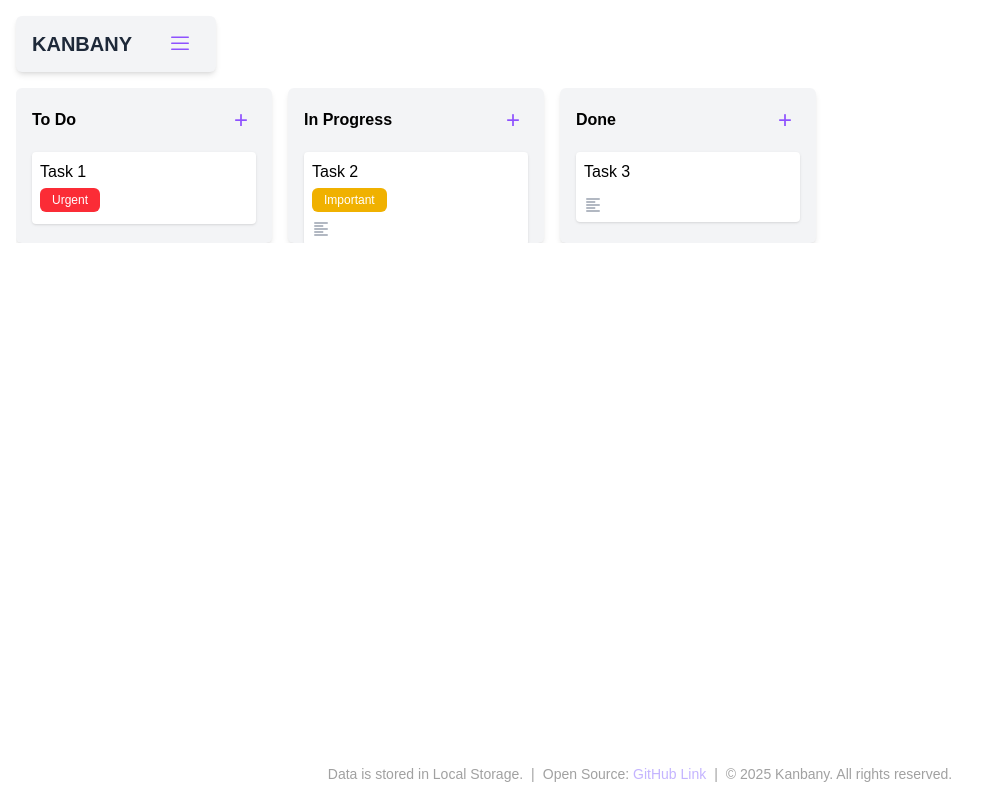
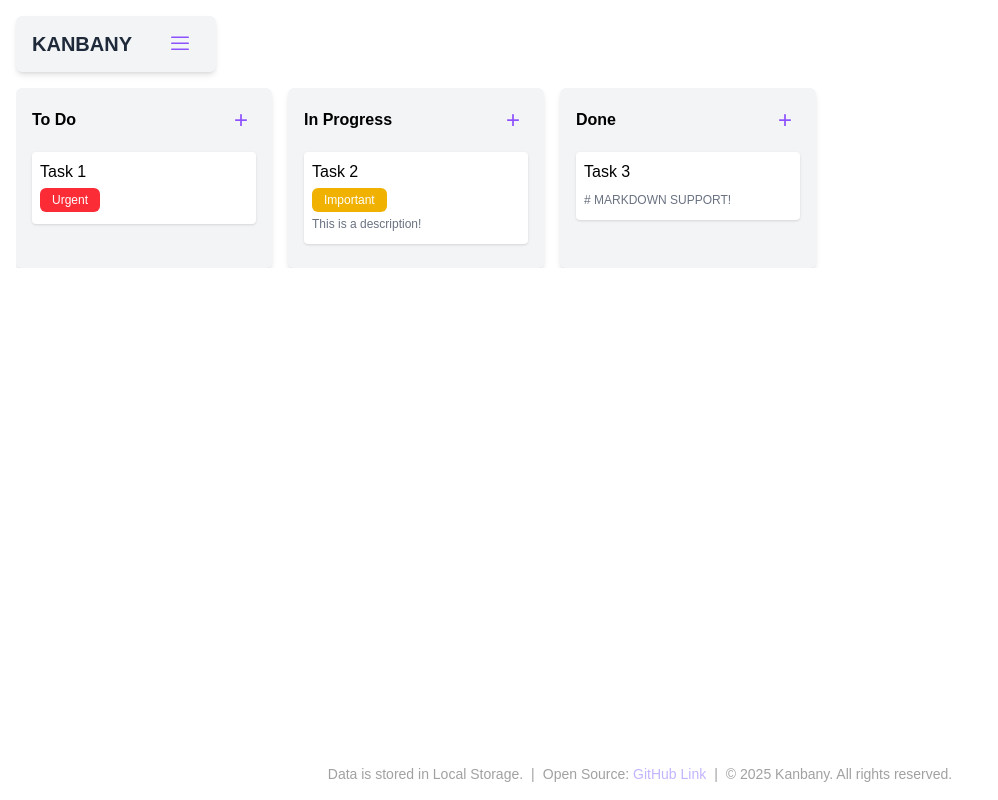
Before and after one commit to maxverwiebe/kanbany, a Next.js app: page / in a window 1280 px wide. Shown: the whole page, without its empty margins (0-998 px from the left). Built offline with nearby package versions, Linux system fonts and the light colour scheme.

Commit message:
feat(组件): 调整卡片和列的高度及描述显示
- 增加列和卡片的基础高度从75px到100px
- 修改卡片描述显示为截断文本并添加间距
- 调整检查列表进度显示样式

```diff
--- a/components/Card.js
+++ b/components/Card.js
@@ -50,14 +50,17 @@ export default function Card({ card, isStacked = false, isTopCard = true }) {
         <>
           <Labels labelIds={card.labels} />
 
-          <div className="flex">
-            {card.description && (
-              <MdFormatAlignLeft className="text-gray-400 text-lg mt-1 mr-2 dark:text-neutral-400" />
-            )}
+          {card.description && (
+            <p className="text-xs text-gray-500 dark:text-neutral-400 mt-1 line-clamp-2">
+              {truncateText(card.description, 60)}
+            </p>
+          )}
+
+          <div className="flex mt-1">
             {checklistProgress && (
-              <div className="flex items-center text-xs text-gray-500 mt-1 dark:text-neutral-400">
+              <div className="flex items-center text-xs text-gray-500 dark:text-neutral-400">
+                <MdOutlineCheckBox className="mr-1 text-gray-400 dark:text-neutral-400" />
                 <span>{checklistProgress}</span>
-                <MdOutlineCheckBox className="ml-1 text-lg text-gray-400 dark:text-neutral-400" />
               </div>
             )}
           </div>
--- a/components/Column.js
+++ b/components/Column.js
@@ -51,7 +51,7 @@ export default function Column({ column }) {
     if (cardCount === 0) return "0";
     if (cardCount === 1) return "auto";
 
-    const baseHeight = 75;
+    const baseHeight = 100;
     const extraOffset = Math.min(cardCount - 1, MAX_STACKED_DISPLAY - 1) * STACK_OFFSET;
     return `${baseHeight + extraOffset}px`;
   };
@@ -82,7 +82,7 @@ export default function Column({ column }) {
 
       <div
         className={`relative ${isExpanded ? "overflow-y-auto max-h-[60vh] pr-1" : "overflow-visible"}`}
-        style={{ minHeight: cardCount > 0 ? "75px" : "0" }}
+        style={{ minHeight: cardCount > 0 ? "100px" : "0" }}
       >
         {!isExpanded && cardCount > 0 && (
           <div
```
